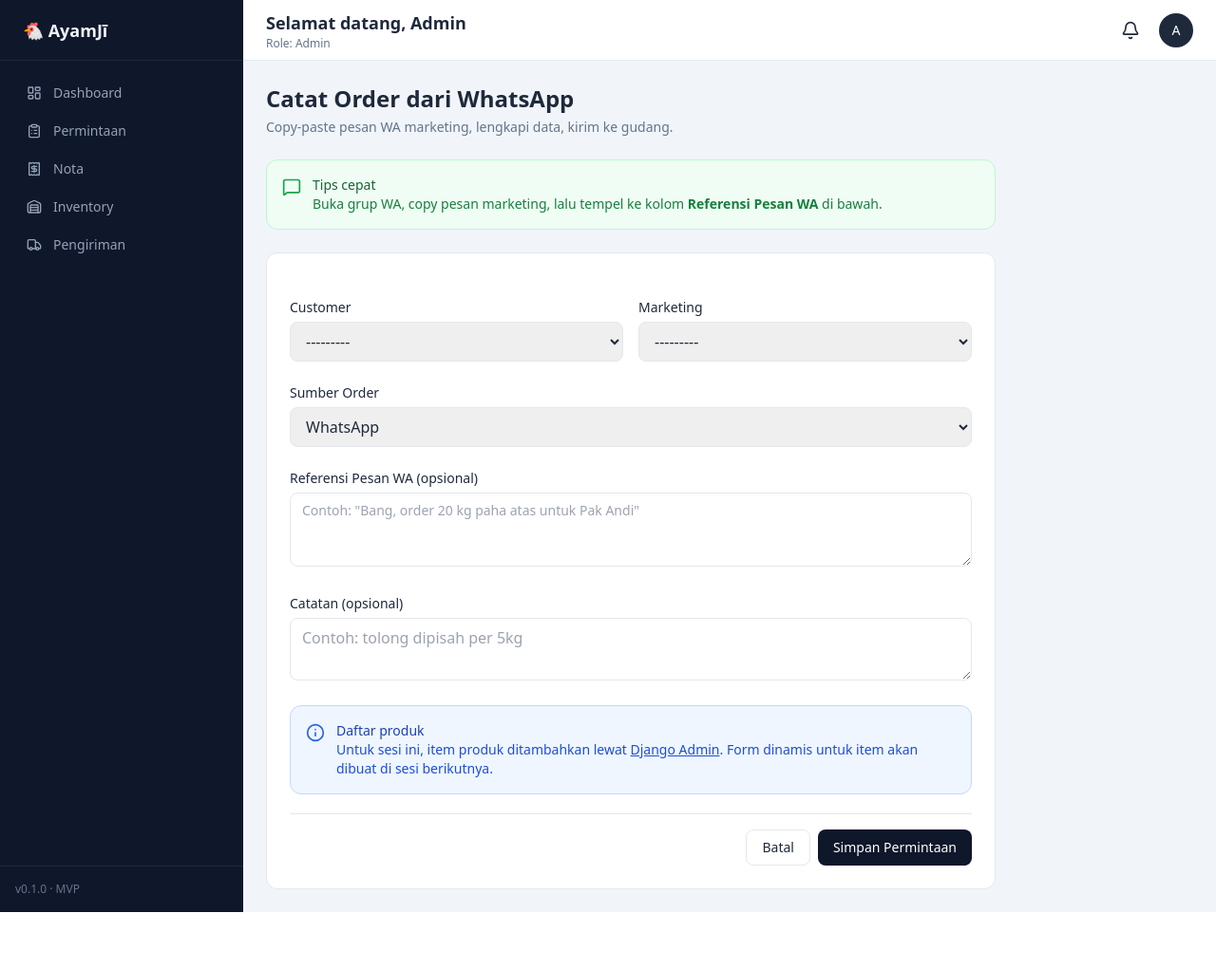
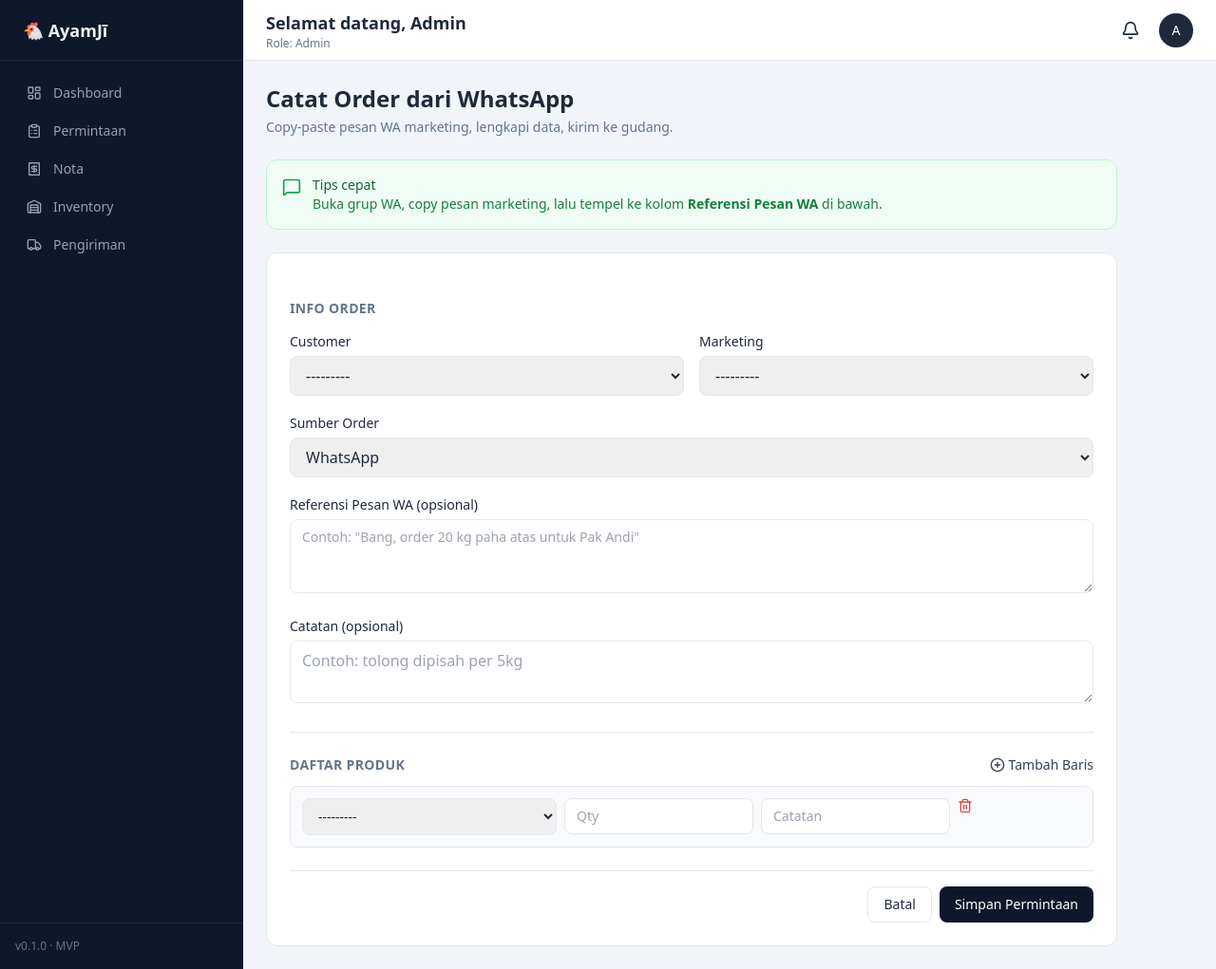
Before and after one commit to febrianparera/Ayamji-app, a Django app: page /requests/new/ in a window 1280 px wide. Shown: the whole page at 95% size. Before the commit the page ends 961 px from the top, so only its background shows below. Run offline with Django 5.2, Linux system fonts and the light colour scheme; data that the repository does not hold is empty; some libraries are stand-ins or nearby versions.

Commit message:
feat(orders): formset item dinamis + transaksi + jss add/remove row

```diff
--- a/orders/forms.py
+++ b/orders/forms.py
@@ -59,3 +59,14 @@ class RequestItemForm(forms.ModelForm):
                 'class': 'w-full px-3 py-2 border rounded-lg text-sm focus:outline-none focus:ring-2 focus:ring-slate-900',
             }),
         }
+
+from django.forms import inlineformset_factory
+
+RequestItemFormSet = inlineformset_factory(
+parent_model=ProductRequest,
+model=RequestItem,
+form=RequestItemForm,
+fields=['product', 'qty_requested', 'note'],
+extra=1,
+can_delete=True,
+)
--- a/orders/views.py
+++ b/orders/views.py
@@ -1,9 +1,10 @@
 from django.shortcuts import render, redirect
 from django.contrib import messages
 from django.contrib.auth.models import User
+from django.db import transaction
 
 from .models import ProductRequest, RequestItem
-from .forms import ProductRequestForm, RequestItemForm
+from .forms import ProductRequestForm, RequestItemForm, RequestItemFormSet
 from .utils import generate_kode
 
 
@@ -29,44 +30,94 @@ def requests_list_view(request):
     }
     return render(request, "pages/requests/list.html", context)
 
+def requests_new_view(request):
+    """Form input order + item dinamis. Handle GET & POST."""
 
-def requests_new_view(request):
-    """Form input order baru. Handle GET (tampilkan) & POST (simpan)."""
     if request.method == 'POST':
-        # Data dikirim dari form
         form = ProductRequestForm(request.POST)
+        formset = RequestItemFormSet(request.POST)
 
-        if form.is_valid():
-            # Simpan ke database, TAPI jangan commit dulu
-            # (supaya kita bisa isi field yang tidak ada di form)
-            req = form.save(commit=False)
+        if form.is_valid() and formset.is_valid():
+            try:
+                with transaction.atomic():
+                    # 1. Simpan ProductRequest (belum commit)
+                    req = form.save(commit=False)
+                    req.kode = generate_kode()
+                    req.status = 'menunggu'
+                    req.input_by = User.objects.first()
+                    req.save()
 
-            # Isi field otomatis
-            req.kode = generate_kode()
-            req.status = 'menunggu'
+                    # 2. Simpan semua RequestItem, terikat ke req
+                    formset.instance = req
+                    formset.save()
 
-            # Sementara: ambil user pertama dari DB
-            # (nanti setelah login asli, ganti jadi request.user)
-            user = User.objects.first()
-            req.input_by = user
-            # Marketing dari form juga berupa User
-            # Tapi form pakai dropdown "marketing" → sudah User
+                messages.success(
+                    request,
+                    f"Permintaan {req.kode} berhasil dibuat dengan "
+                    f"{req.items.count()} item!"
+                )
+                return redirect('requests_list')
 
-            req.save()
-
-            # Redirect ke list dengan notifikasi sukses
-            messages.success(request, f"Permintaan {req.kode} berhasil dibuat!")
-            return redirect('requests_list')
+            except Exception as e:
+                messages.error(request, f"Gagal menyimpan: {e}")
         else:
             messages.error(request, "Ada kesalahan di form. Periksa kembali.")
+
     else:
-        # GET — tampilkan form kosong
+        # GET — form kosong
         form = ProductRequestForm()
+        formset = RequestItemFormSet()
 
     context = {
         "menu": get_menu(),
         "user_name": "Admin",
         "user_role": "Admin",
         "form": form,
+        "formset": formset,
     }
     return render(request, "pages/requests/form.html", context)
+    """Form input order + item dinamis. Handle GET & POST."""
+
+    if request.method == 'POST':
+        form = ProductRequestForm(request.POST)
+        formset = RequestItemFormSet(request.POST)
+
+        if form.is_valid() and formset.is_valid():
+            try:
+                with transaction.atomic():
+                    # 1. Simpan ProductRequest (belum commit)
+                    req = form.save(commit=False)
+                    req.kode = generate_kode()
+                    req.status = 'menunggu'
+                    req.input_by = User.objects.first()
+                    req.save()
+
+                    # 2. Simpan semua RequestItem, terikat ke req
+                    formset.instance = req
+                    formset.save()
+
+                messages.success(
+                    request,
+                    f"Permintaan {req.kode} berhasil dibuat dengan "
+                    f"{req.items.count()} item!"
+                )
+                return redirect('requests_list')
+
+            except Exception as e:
+                messages.error(request, f"Gagal menyimpan: {e}")
+        else:
+            messages.error(request, "Ada kesalahan di form. Periksa kembali.")
+
+    else:
+        # GET — form kosong
+        form = ProductRequestForm()
+        formset = RequestItemFormSet()
+
+    context = {
+        "menu": get_menu(),
+        "user_name": "Admin",
+        "user_role": "Admin",
+        "form": form,
+        "formset": formset,
+    }
+    return render(request, "pages/requests/form.html", context)
--- a/templates/pages/requests/form.html
+++ b/templates/pages/requests/form.html
@@ -3,11 +3,11 @@
 {% block title %}Catat Order Baru{% endblock %}
 
 {% block content %}
-<div class="max-w-3xl space-y-6">
+<div class="max-w-4xl space-y-6">
 
   {% include "components/page_header.html" with title="Catat Order dari WhatsApp" subtitle="Copy-paste pesan WA marketing, lengkapi data, kirim ke gudang." %}
 
-  {# ─── Banner pengingat ─── #}
+  {# ─── Banner tips ─── #}
   <div class="bg-green-50 border border-green-200 rounded-xl p-4 flex gap-3">
     <i data-lucide="message-square" class="text-green-600 shrink-0 mt-0.5 w-5 h-5"></i>
     <div class="text-sm text-green-800">
@@ -20,7 +20,7 @@
   </div>
 
   {# ─── Form ─── #}
-  <form method="post" class="bg-white p-6 rounded-xl border space-y-5">
+  <form method="post" class="bg-white p-6 rounded-xl border space-y-6" id="order-form">
     {% csrf_token %}
 
     {# Error umum #}
@@ -30,7 +30,12 @@
       </div>
     {% endif %}
 
-    {# ─── Customer & Marketing ─── #}
+    {# ─── SECTION: Info Order ─── #}
+    <div>
+      <h3 class="text-sm font-semibold text-slate-500 uppercase tracking-wide mb-3">
+        Info Order
+      </h3>
+
       <div class="grid grid-cols-2 gap-4">
         <div>
           <label class="text-sm font-medium">{{ form.customer.label }}</label>
@@ -48,8 +53,7 @@
         </div>
       </div>
 
-    {# ─── Sumber Order ─── #}
-    <div>
+      <div class="mt-4">
         <label class="text-sm font-medium">{{ form.source.label }}</label>
         {{ form.source }}
         {% if form.source.errors %}
@@ -57,8 +61,7 @@
         {% endif %}
       </div>
 
-    {# ─── WA Message ─── #}
-    <div>
+      <div class="mt-4">
         <label class="text-sm font-medium">{{ form.wa_message.label }}</label>
         {{ form.wa_message }}
         {% if form.wa_message.errors %}
@@ -66,26 +69,82 @@
         {% endif %}
       </div>
 
-    {# ─── Catatan ─── #}
-    <div>
+      <div class="mt-4">
         <label class="text-sm font-medium">{{ form.note.label }}</label>
         {{ form.note }}
         {% if form.note.errors %}
           <p class="text-xs text-red-600 mt-1">{{ form.note.errors.0 }}</p>
         {% endif %}
       </div>
+    </div>
 
-    {# ─── INFO: Item ditambahkan via Admin dulu ─── #}
-    <div class="bg-blue-50 border border-blue-200 rounded-xl p-4 flex gap-3">
-      <i data-lucide="info" class="text-blue-600 shrink-0 mt-0.5 w-5 h-5"></i>
-      <div class="text-sm text-blue-800">
-        <p class="font-medium">Daftar produk</p>
-        <p class="text-blue-700">
-          Untuk sesi ini, item produk ditambahkan lewat
-          <a href="/admin/orders/productrequest/" target="_blank"
-             class="underline font-medium">Django Admin</a>.
-          Form dinamis untuk item akan dibuat di sesi berikutnya.
-        </p>
+    {# ─── SECTION: Daftar Produk (FORMSET) ─── #}
+    <div class="border-t pt-6">
+      <div class="flex items-center justify-between mb-3">
+        <h3 class="text-sm font-semibold text-slate-500 uppercase tracking-wide">
+          Daftar Produk
+        </h3>
+        <button type="button" id="add-row"
+                class="inline-flex items-center gap-1 text-sm text-slate-700 hover:text-slate-900 font-medium">
+          <i data-lucide="plus-circle" class="w-4 h-4"></i>
+          Tambah Baris
+        </button>
+      </div>
+
+      {# Management form — WAJIB #}
+      {{ formset.management_form }}
+
+      {# Errors formset #}
+      {% if formset.non_form_errors %}
+        <div class="bg-red-50 border border-red-200 text-red-700 px-4 py-3 rounded-lg text-sm mb-3">
+          {{ formset.non_form_errors }}
+        </div>
+      {% endif %}
+
+      {# Container baris item #}
+      <div id="formset-container" class="space-y-3">
+        {% for f in formset %}
+          <div class="formset-row grid grid-cols-12 gap-2 items-start
+                      bg-slate-50 p-3 rounded-lg border">
+
+            {# Field tersembunyi (id, DELETE, dsb.) #}
+            {% for hidden in f.hidden_fields %}
+              {{ hidden }}
+            {% endfor %}
+
+            <div class="col-span-4">
+              {{ f.product }}
+              {% if f.product.errors %}
+                <p class="text-xs text-red-600 mt-1">{{ f.product.errors.0 }}</p>
+              {% endif %}
+            </div>
+
+            <div class="col-span-3">
+              {{ f.qty_requested }}
+              {% if f.qty_requested.errors %}
+                <p class="text-xs text-red-600 mt-1">{{ f.qty_requested.errors.0 }}</p>
+              {% endif %}
+            </div>
+
+            <div class="col-span-3">
+              {{ f.note }}
+            </div>
+
+            <div class="col-span-2 flex items-center gap-2">
+              {% if f.instance.pk %}
+                <label class="flex items-center gap-1 text-xs text-red-600 cursor-pointer">
+                  {{ f.DELETE }}
+                  Hapus
+                </label>
+              {% else %}
+                <button type="button"
+                        class="remove-row text-red-500 hover:text-red-700 text-xs">
+                  <i data-lucide="trash-2" class="w-4 h-4"></i>
+                </button>
+              {% endif %}
+            </div>
+          </div>
+        {% endfor %}
       </div>
     </div>
 
@@ -104,4 +163,20 @@
 
   </form>
 </div>
+
+{# ─── Template baris kosong untuk JS clone ─── #}
+<template id="empty-form-template">
+  <div class="formset-row grid grid-cols-12 gap-2 items-start
+              bg-slate-50 p-3 rounded-lg border">
+    <div class="col-span-4">{{ formset.empty_form.product }}</div>
+    <div class="col-span-3">{{ formset.empty_form.qty_requested }}</div>
+    <div class="col-span-3">{{ formset.empty_form.note }}</div>
+    <div class="col-span-2 flex items-center gap-2">
+      <button type="button"
+              class="remove-row text-red-500 hover:text-red-700 text-xs">
+        <i data-lucide="trash-2" class="w-4 h-4"></i>
+      </button>
+    </div>
+  </div>
+</template>
 {% endblock %}
```
Also changed, not shown: static/js/main.js (+51 -0 lines). Lines whose indentation alone changed are shown as unchanged.
